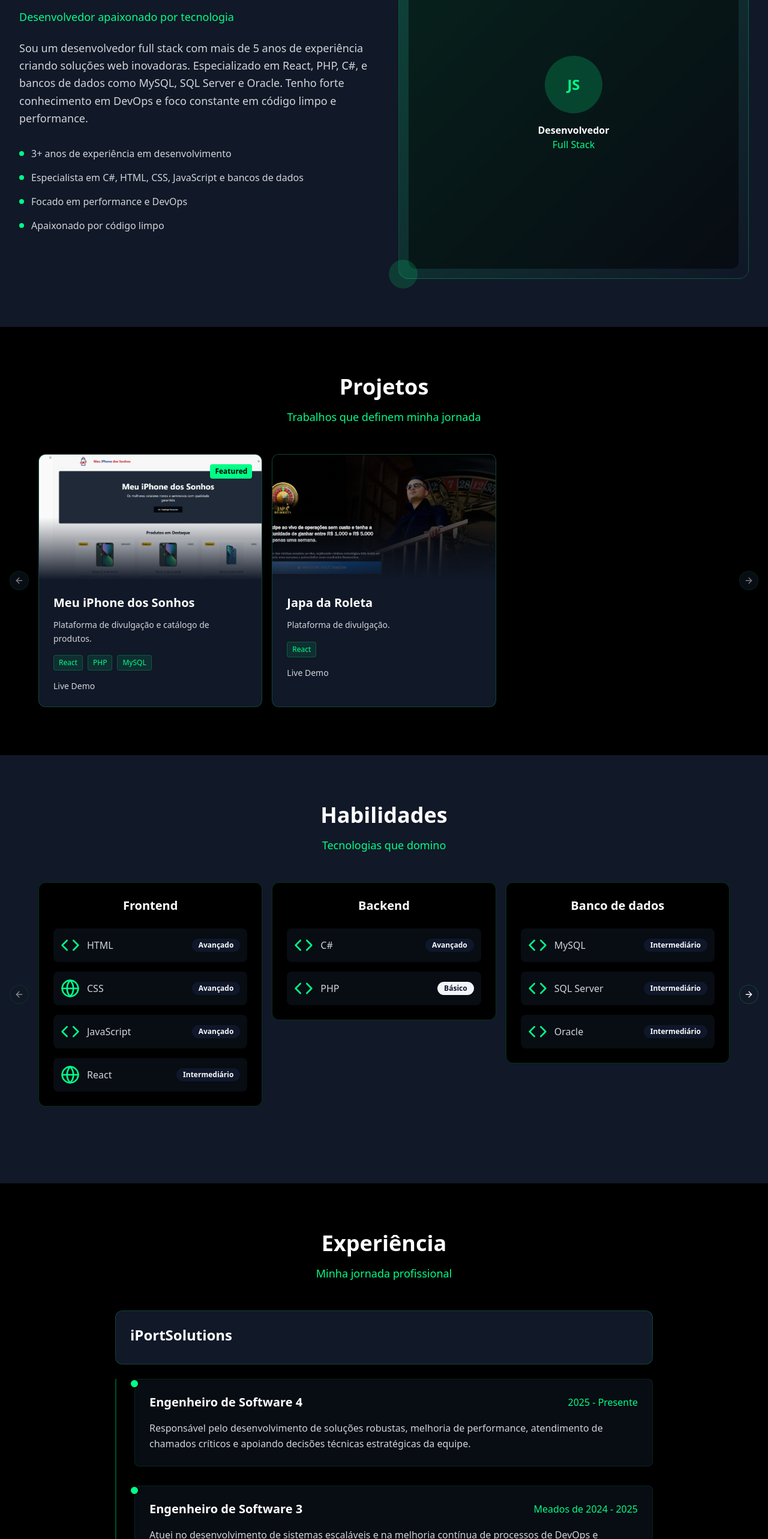
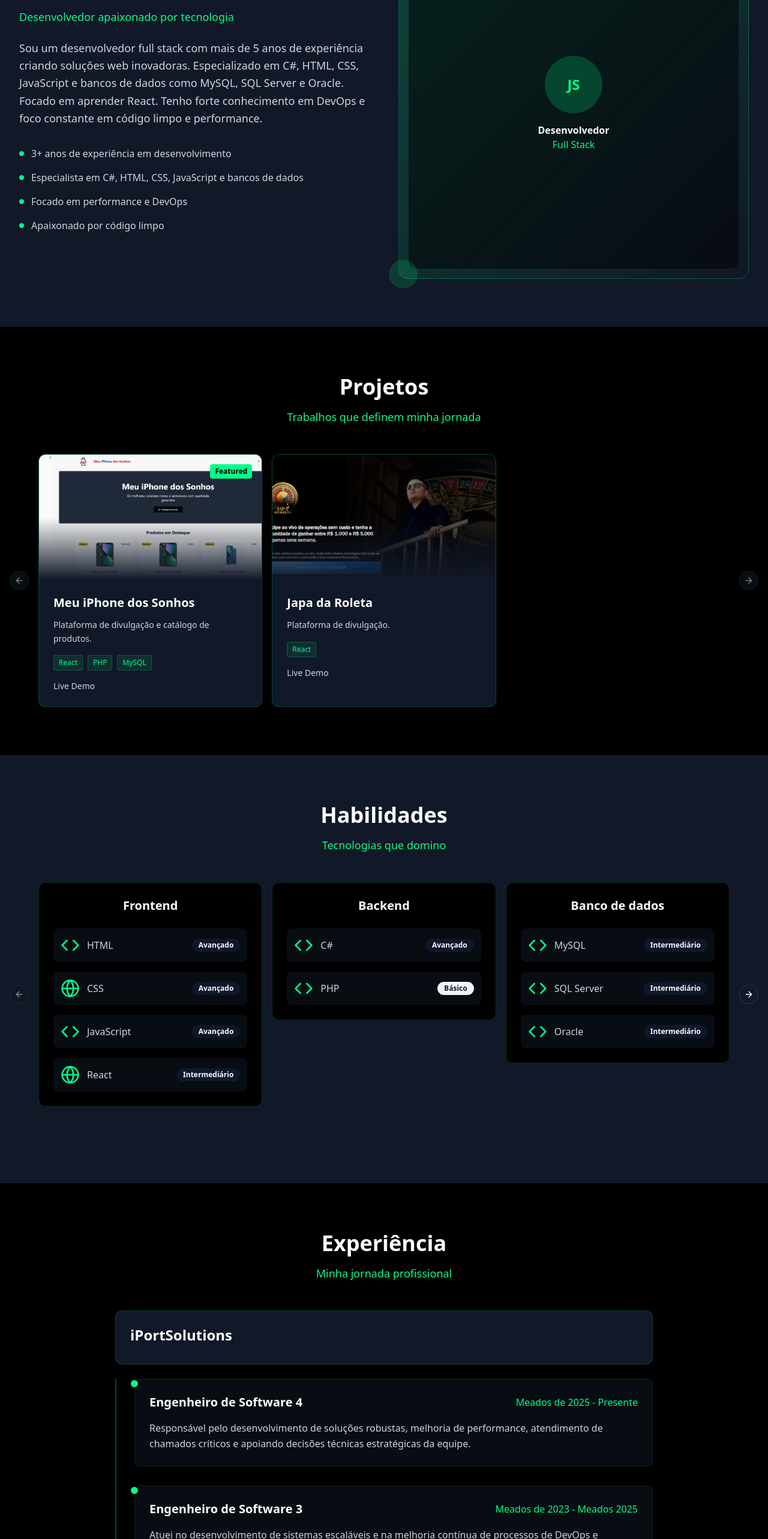
Before and after one commit to renatodm36/Portfolio, a React (Vite) app: page / in a window 1280 px wide. Shown: the part 999-3565 px from the top of the page at 60% size. Built offline with nearby package versions, Linux system fonts and the light colour scheme.

Commit message:
Update footer copyright and modify portfolio description and experience periods

```diff
--- a/src/components/Footer.tsx
+++ b/src/components/Footer.tsx
@@ -75,10 +75,7 @@ const Footer = () => {
         {/* Bottom Bar */}
         <div className="border-t border-green-500/20 pt-8 flex flex-col md:flex-row items-center justify-between">
           <p className="text-gray-300 text-sm mb-4 md:mb-0">
-            © {currentYear} João Silva. {language === 'pt' ? 'Todos os direitos reservados.' : 'All rights reserved.'}
-          </p>
-          <p className="text-gray-300 text-sm">
-            {language === 'pt' ? 'Feito com' : 'Made with'} <span className="text-green-500">❤️</span> {language === 'pt' ? 'e React' : 'and React'}
+            © {currentYear} Renato Duarte. {language === 'pt' ? 'Todos os direitos reservados.' : 'All rights reserved.'}
           </p>
         </div>
       </div>
--- a/src/data/portfolio.json
+++ b/src/data/portfolio.json
@@ -18,7 +18,7 @@
     "about": {
       "title": "Sobre Mim",
       "subtitle": "Desenvolvedor apaixonado por tecnologia",
-      "description": "Sou um desenvolvedor full stack com mais de 5 anos de experiência criando soluções web inovadoras. Especializado em React, PHP, C#, e bancos de dados como MySQL, SQL Server e Oracle. Tenho forte conhecimento em DevOps e foco constante em código limpo e performance.",
+      "description": "Sou um desenvolvedor full stack com mais de 5 anos de experiência criando soluções web inovadoras. Especializado em C#, HTML, CSS, JavaScript e bancos de dados como MySQL, SQL Server e Oracle. Focado em aprender React. Tenho forte conhecimento em DevOps e foco constante em código limpo e performance.",
       "highlights": [
         "3+ anos de experiência em desenvolvimento",
         "Especialista em C#, HTML, CSS, JavaScript e bancos de dados",
@@ -142,22 +142,22 @@
           "positions": [
             {
               "title": "Engenheiro de Software 4",
-              "period": "2025 - Presente",
+              "period": "Meados de 2025 - Presente",
               "description": "Responsável pelo desenvolvimento de soluções robustas, melhoria de performance, atendimento de chamados críticos e apoiando decisões técnicas estratégicas da equipe."
             },
             {
               "title": "Engenheiro de Software 3",
-              "period": "Meados de 2024 - 2025",
+              "period": " Meados de 2023 - Meados 2025",
               "description": "Atuei no desenvolvimento de sistemas escaláveis e na melhoria contínua de processos de DevOps e integração contínua."
             },
             {
               "title": "Engenheiro de Software 2",
-              "period": "Meados de 2023 - Meados de 2024",
+              "period": "Início de 2023 - Meados de 2023",
               "description": "Colaborei com equipes multidisciplinares para entregar soluções full stack utilizando C#, HTML, CSS, JavaScript, DevExpress, SQL Server e Oracle."
             },
             {
               "title": "Engenheiro de Software 1",
-              "period": "2022 - Meados de 2023",
+              "period": "Meados 2022 - Início de 2023",
               "description": "Desenvolvimento de funcionalidades backend e frontend com foco em qualidade e performance utilizando C#, HTML, CSS, JavaScript e MySQL."
             },
             {
@@ -197,7 +197,7 @@
     "about": {
       "title": "About Me",
       "subtitle": "Developer passionate about technology",
-      "description": "I'm a full stack developer with over 5 years of experience creating innovative web solutions. Specialized in React, PHP, C#, and databases such as MySQL, SQL Server, and Oracle. I have strong knowledge in DevOps and a constant focus on clean code and performance.",
+      "description": "I am a full stack developer with over 5 years of experience creating innovative web solutions. Specialized in C#, HTML, CSS, JavaScript, and databases such as MySQL, SQL Server, and Oracle. Currently focused on learning React. I have strong knowledge of DevOps and a constant focus on clean code and performance.",
       "highlights": [
         "3+ years of development experience",
         "Specialist in C#, HTML, CSS, JavaScript, and databases",
@@ -242,6 +242,7 @@
       "subtitle": "Technologies I master",
       "categories": [
         {
+          "id": 1,
           "name": "Frontend",
           "skills": [
             {
@@ -263,6 +264,7 @@
           ]
         },
         {
+          "id": 2,
           "name": "Backend",
           "skills": [
             {
@@ -276,6 +278,7 @@
           ]
         },
         {
+          "id": 3,
           "name": "Databases",
           "skills": [
             {
@@ -293,6 +296,7 @@
           ]
         },
         {
+          "id": 4,
           "name": "DevOps",
           "skills": [
             {
@@ -317,22 +321,22 @@
           "positions": [
             {
               "title": "Software Engineer 4",
-              "period": "2025 - Present",
+              "period": "Mid 2025 - Present",
               "description": "Responsible for developing robust solutions, improving performance, handling critical support tickets, and supporting the team's strategic technical decisions."
             },
             {
               "title": "Software Engineer 3",
-              "period": "Mid 2024 - 2025",
+              "period": "Mid 2023 - Mid 2025",
               "description": "Worked on the development of scalable systems and continuous improvement of DevOps and continuous integration processes."
             },
             {
               "title": "Software Engineer 2",
-              "period": "Mid 2023 - Mid 2024",
+              "period": "Early 2023 - Mid 2023",
               "description": "Collaborated with multidisciplinary teams to deliver full stack solutions using C#, HTML, CSS, JavaScript, DevExpress, SQL Server, and Oracle."
             },
             {
               "title": "Software Engineer 1",
-              "period": "2022 - Mid 2023",
+              "period": "Mid 2022 - Early 2023",
               "description": "Developed backend and frontend features focused on quality and performance using C#, HTML, CSS, JavaScript, and MySQL."
             },
             {
```
